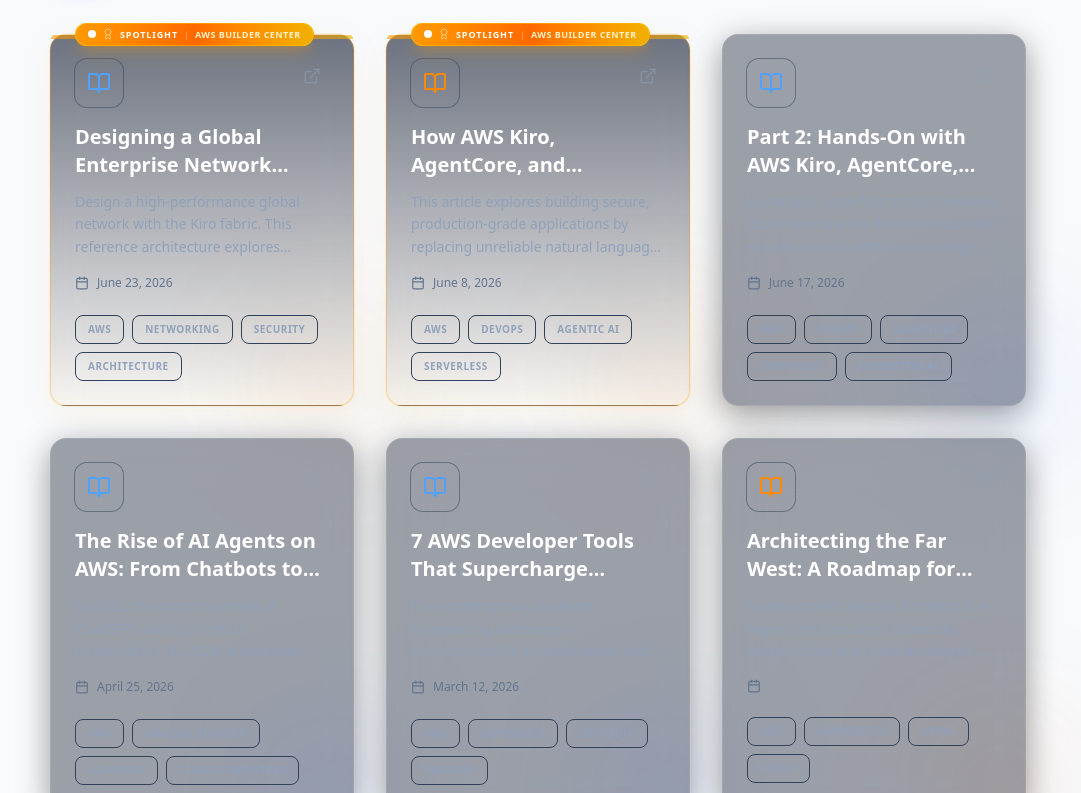
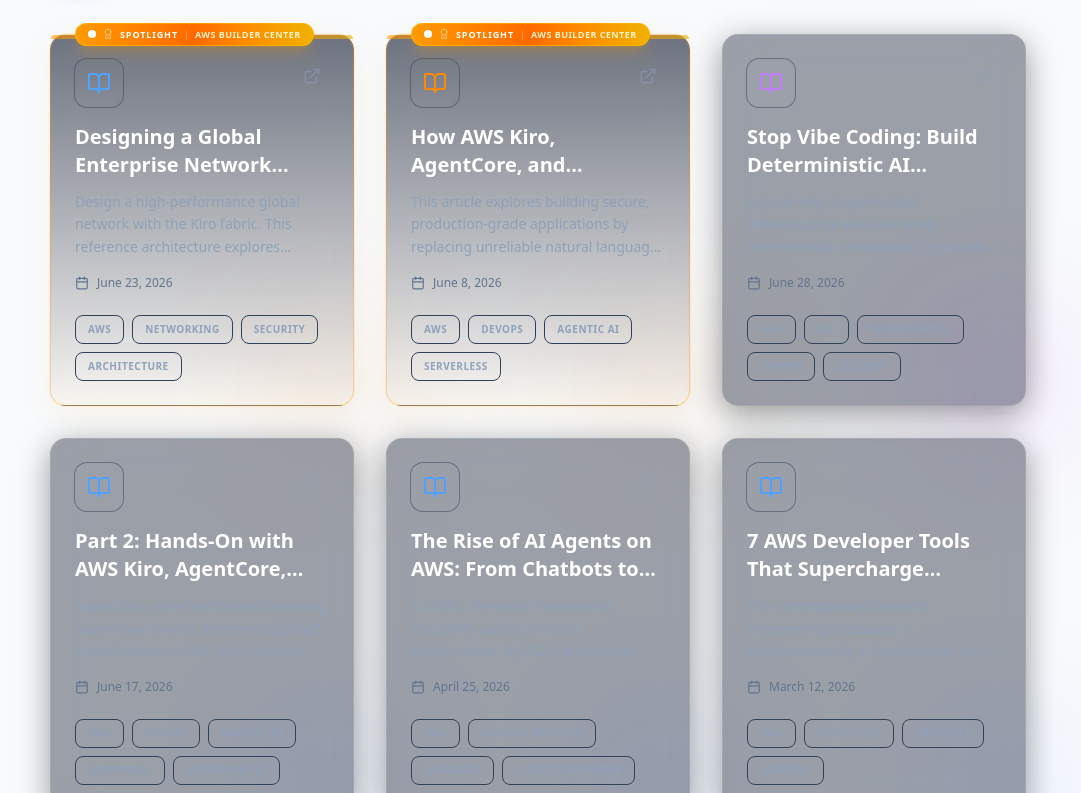
Before and after one commit to Binod231/Portfolio-Bin, a Next.js app: page / in a window 1280 px wide. Shown: the part 7740-8533 px from the top of the page, without its empty margins (102-1183 px from the left). Built offline with nearby package versions, Linux system fonts and the light colour scheme.

Commit message:
add new blog

```diff
--- a/src/data/portfolio.ts
+++ b/src/data/portfolio.ts
@@ -434,6 +434,15 @@
   ],
   blogs: [
     {
+      title: "Stop Vibe Coding: Build Deterministic AI Infrastructure with AWS Blocks",
+      description: "Explore why AI-generated Infrastructure as Code needs deterministic composition, type-safe backend capabilities, and policy-aware validation. Discover how AWS Blocks shifts infrastructure validation earlier in the development lifecycle to ensure security and architectural correctness.",
+      date: "June 28, 2026",
+      tags: ["AWS", "IaC", "Generative AI", "DevOps", "Security"],
+      url: "https://builder.aws.com/content/3FlFKUUccesUcVX2E9osFo1rR5r/stop-vibe-coding-build-deterministic-ai-infrastructure-with-aws-blocks",
+      color: "purple",
+      // spotlight: "AWS Builder Center"
+    },
+    {
       title: "Designing a Global Enterprise Network Fabric: The Kiro Fabric Architecture",
       description: "Design a high-performance global network with the Kiro fabric. This reference architecture explores building a resilient multi-region infrastructure using AWS Direct Connect (BFD-tuned), Transit Gateway, and Global Accelerator. Learn to achieve 900ms hybrid failovers and automated symmetric security via GWLB. Backed by 30-day production staging metrics, we dive into critical lessons on TGW Appliance Mode, route propagation complexity, and high-fidelity observability using VPC Flow Logs v5.",
       date: "June 23, 2026",
```
